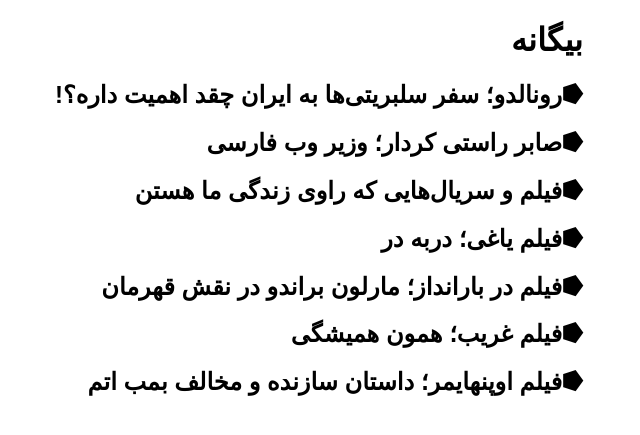
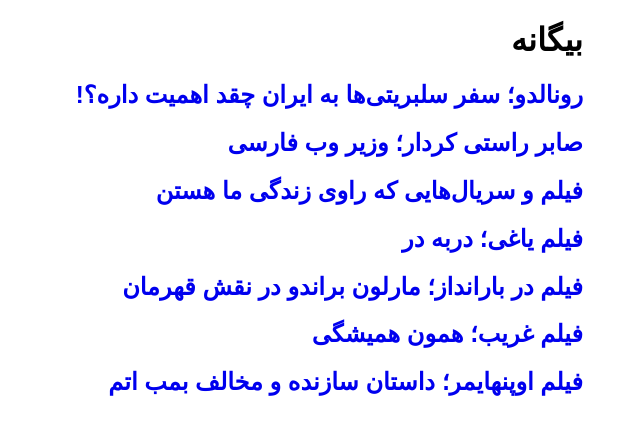
Before and after one commit to darkblog/darkblog.github.io, a Jekyll site: the page built from index.html, in a window 1280 px wide. Shown: the top 435 px of the page, without its empty margins (567-1207 px from the left). Built offline with Jekyll 4.4.1, drawn with Linux system fonts in a browser that asks for light colours.

Commit message:
Update index.html

```diff
--- a/index.html
+++ b/index.html
@@ -8,12 +8,12 @@
 <title>بیگانه</title>
 <meta name="description" content="بیگانه">
 <meta name="viewport" content="width=device-width">
-<style>body{font-family:sans-serif;margin:auto;padding:0 1em;max-width:48em}a{text-decoration:none;color:black}</style>
+<style>body{font-family:sans-serif;margin:auto;padding:0 1em;max-width:48em}a{text-decoration:none}</style>
 </head>
 <body>
 <h1>بیگانه</h1>
 {% for post in site.posts %}
-<h2>⭓<a href="{{ site.url }}{{ post.url }}">{{ post.title }}</a></h2>
+<h2><a href="{{ site.url }}{{ post.url }}">{{ post.title }}</a></h2>
 {% endfor %}
 </body>
 </html>
```
